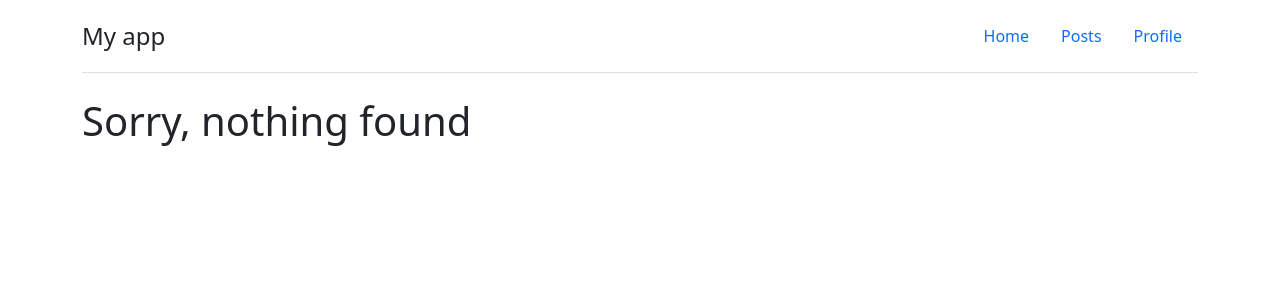
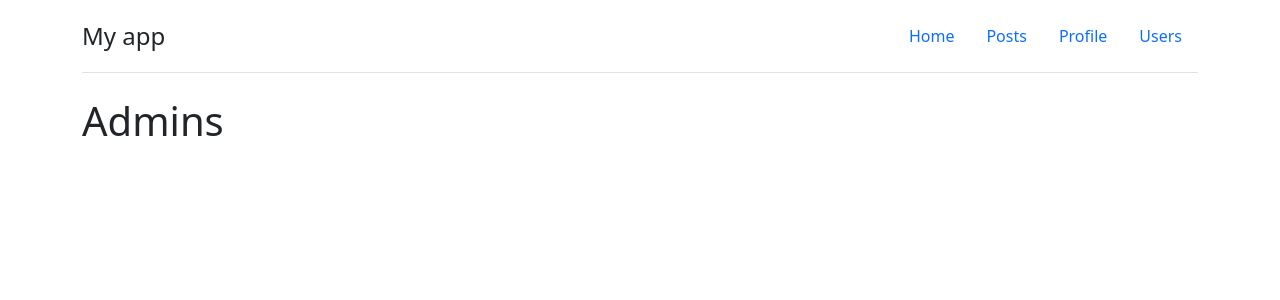
Before and after one commit to ferlobo1985/UDMY-REACT-FS-Routes, a React (Create React App) app: page /users/admins in a window 1280 px wide. Shown: the top 300 px of the page. Built offline with nearby package versions, Linux system fonts and the light colour scheme.

Commit message:
12-Nested routes

```diff
--- a/src/App.js
+++ b/src/App.js
@@ -4,6 +4,9 @@ import Home from './components/home'
 import Posts from './components/posts'
 import Profile from './components/profile';
 import PostItem from './components/postsItem';
+import Users from './components/users';
+import Guests from './components/guests';
+import Admins from './components/admins';
 
 const App = () => {
   const user = true;
@@ -39,6 +42,11 @@ const App = () => {
                 Profile
               </Link>
             </li>
+            <li className="nav-item">
+              <Link to="users" className="nav-link">
+                Users
+              </Link>
+            </li>
           </ul>
         </header>
 
@@ -50,6 +58,10 @@ const App = () => {
           <Route path="profile" element={
             user ?<Profile />:<Navigate replace to="/" />}
           >
+          </Route>
+          <Route path="users" element={<Users/>}>
+            <Route path="guests" element={<Guests/>}></Route>
+            <Route path="admins" element={<Admins/>}></Route>
           </Route>
           <Route
             path="*"
--- /dev/null
+++ b/src/components/admins.js
@@ -0,0 +1,7 @@
+const Admins = () => {
+    return (
+        <h1>Admins</h1>
+    )
+}
+
+export default Admins
--- /dev/null
+++ b/src/components/guests.js
@@ -0,0 +1,7 @@
+const Guests = () => {
+    return (
+        <h1>Guests</h1>
+    )
+}
+
+export default Guests
--- /dev/null
+++ b/src/components/users.js
@@ -0,0 +1,12 @@
+import { Outlet } from 'react-router-dom'
+
+
+const Users = () => {
+    return (
+        <div className='user_layout'>
+            <Outlet/>
+        </div>
+    )
+}
+
+export default Users
```
